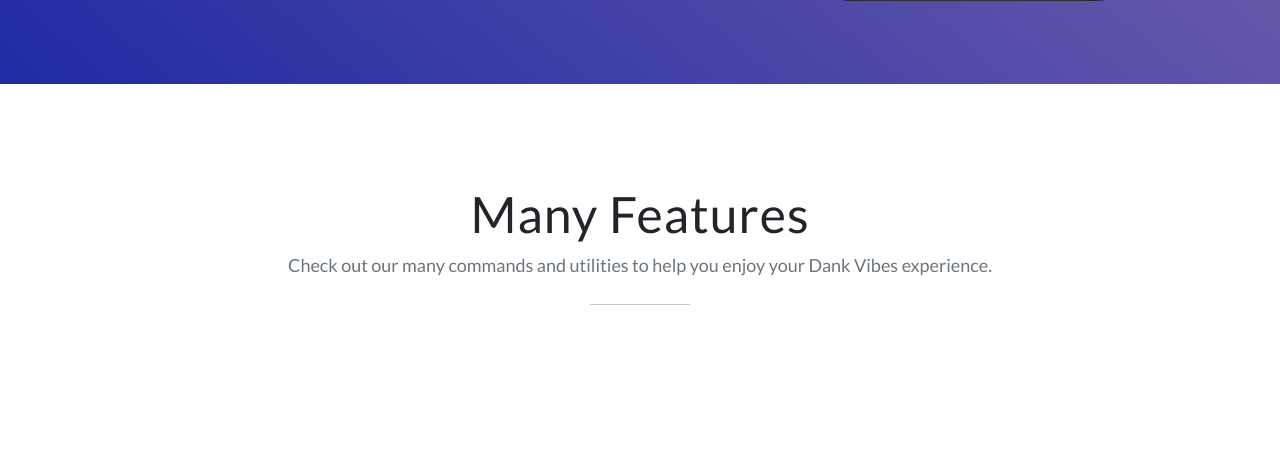
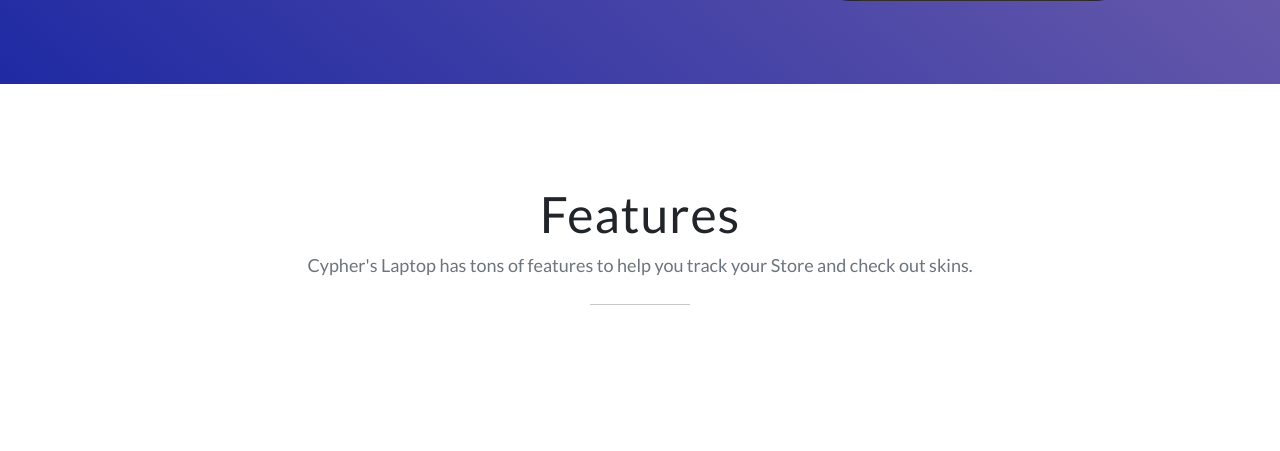
Before and after one commit to argo0n/CyphersLaptopWeb, a Flask app: page / in a window 1280 px wide. Shown: the part 851-1302 px from the top of the page. Run offline with Flask 2, Linux system fonts and the light colour scheme; some libraries are stand-ins or nearby versions; some web fonts are replaced.

Commit message:
Update description

```diff
--- a/templates/index.html
+++ b/templates/index.html
@@ -73,9 +73,8 @@
 <section id="features" class="features" style="background: #ffffff;">
     <div class="container">
         <div class="text-center section-heading">
-            <h2>Many Features</h2>
-            <p class="text-muted">Check out our many commands and utilities to help you enjoy your Dank Vibes
-                experience.</p>
+            <h2>Features</h2>
+            <p class="text-muted">Cypher's Laptop has tons of features to help you track your Store and check out skins.</p>
             <hr>
         </div>
         <div class="row">
```
